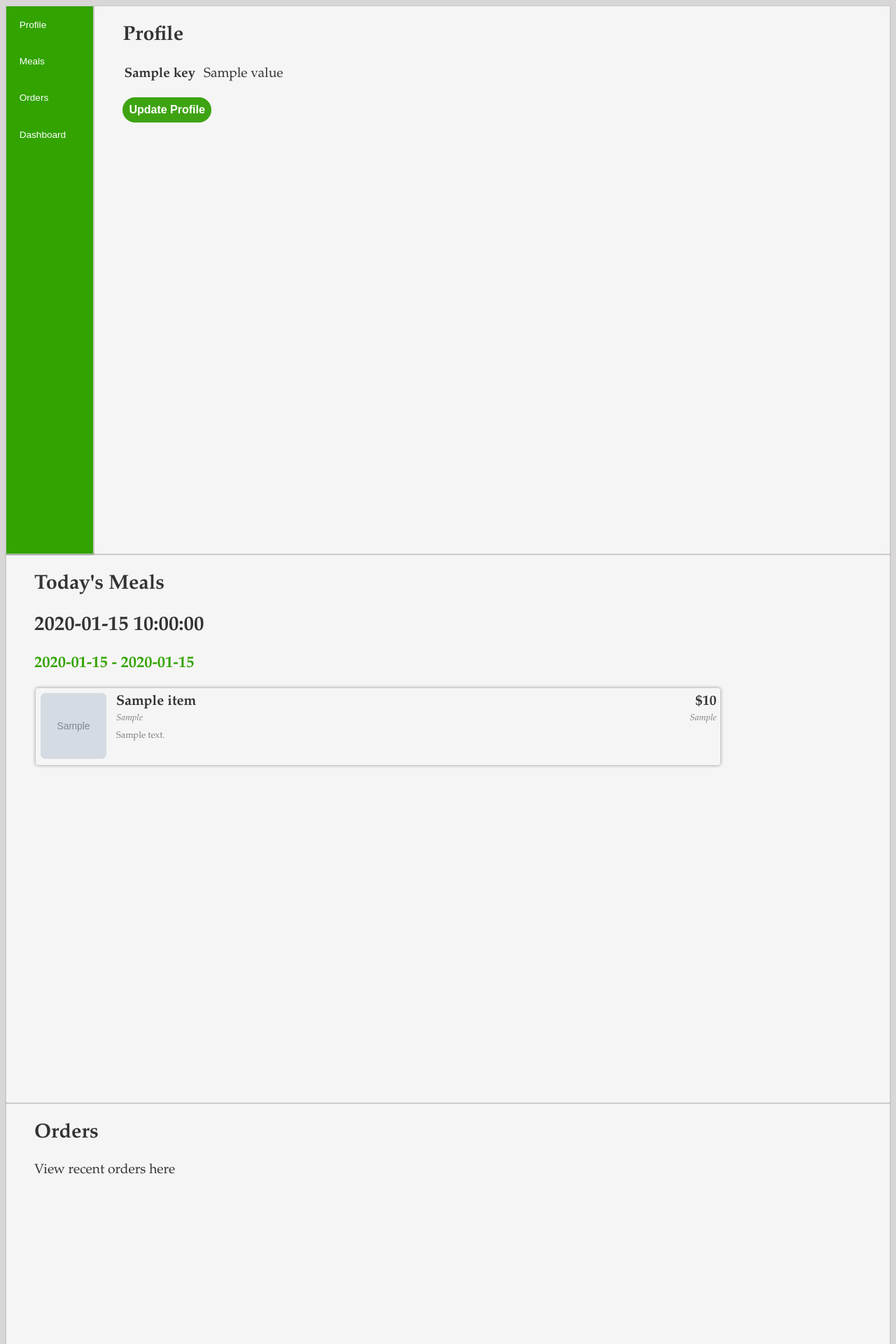
After one commit to shanbhag10/lunchbox, a Flask app: template templates/user_home.html in a window 1280 px wide. The commit adds this page. Shown: the top 1920 px of the page at 70% size. Run offline with Flask 2, Linux system fonts and the light colour scheme; the template is opened without the code that fills it: most values are stand-ins (such as "Sample title", 1, 10 or a date in 2020); grey boxes marked "Sample" are stand-in pictures.

Commit message:
Fix design and add user page

```diff
--- a/app.py
+++ b/app.py
@@ -80,10 +80,11 @@ def home(page):
 
     meals = get_meals_for_chef(session['user_id'])
     meals_dicts = meals_to_dict(meals)
-    print(meals_dicts)
 
-    return render_template('chef_home.html', user_profile=user_profile, items_dicts=items_dicts, meals_dicts=meals_dicts, page=page)
+    if user.user_type == 'chef':
+        return render_template('chef_home.html', user_profile=user_profile, items_dicts=items_dicts, meals_dicts=meals_dicts, page=page)
 
+    return render_template('user_home.html', user_profile=user_profile, items_dicts=items_dicts, meals_dicts=meals_dicts, page=page)
 
 @app.route('/add_item', methods=['POST', 'GET'])
 def add_item():
--- a/static/home.css
+++ b/static/home.css
@@ -44,7 +44,7 @@ body {
 }
 
 .tabcontent {
-    padding-left: 130px;
+    padding-left: 40px;
     display: block;
     background-color: rgb(245, 245, 245);
     border: 1px solid #ccc;
@@ -198,7 +198,7 @@ img {
 
 @media screen and (max-width: 600px) {
     .tabcontent {
-        padding-left: 80px;
+        padding-left:15px;
         font-size: 3vw;
     }
 
@@ -267,7 +267,6 @@ img {
 
 @media screen and (min-width: 1000px) {
     .tabcontent {
-        padding-left: 12%;
         font-size: 120%;
     }
 
--- /dev/null
+++ b/templates/user_home.html
@@ -0,0 +1,141 @@
+<!DOCTYPE html>
+<html>
+  <head>
+    <meta name="viewport" content="width=device-width, initial-scale=1">
+    <meta charset="UTF-8" />
+    <meta name="viewport" content="width=device-width, initial-scale=1.0" />
+    <meta http-equiv="X-UA-Compatible" content="ie=edge" />
+    <link rel="stylesheet" href="../static/common.css" />
+    <link rel="stylesheet" href="../static/home.css" />
+    <link rel="shortcut icon" href="../static/logo.jpeg" type="image/png">
+    <script src="../static/home.js"></script>
+    <title> Welcome to Lunchbox</title>
+  </head>
+  <body>
+
+    <div class="tab">
+      <button class="tablinks" onclick="openPage(event, 'Profile')" id="profile_tab">Profile</button>
+      <button class="tablinks" onclick="openPage(event, 'Meals')" id="meals_tab">Meals</button>
+      <button class="tablinks" onclick="openPage(event, 'Orders')" id="orders_tab">Orders</button>
+      <button class="tablinks" onclick="openPage(event, 'Dashboard')" id="dashboard_tab">Dashboard</button>
+    </div>
+
+    <div id="Profile" class="tabcontent">
+      <h2>Profile</h2>
+      {% if message %}
+        <p class="message">{{ message | safe }}</p>
+      {% endif %}
+
+      {% if user_profile['Profile Picture'] %}
+      <div>
+        <img class="profile_pic" src="{{ user_profile['Profile Picture'] }}"/>
+      </div>
+      {% endif %}
+
+	    <table id="user_profile">
+        {% for key, value in user_profile.items() %}
+          {% if user_profile[key] and key != 'Profile Picture' %}
+            <tr>
+              <th>{{ key }}</th>
+              <td>{{ value }}</td>
+            </tr>
+          {% endif %}
+        {% endfor %}
+      </table>
+
+      <button type="button" class="btn" onclick="openForm('user_form');">Update Profile</button>
+
+      <div id="user_form" class="add_form">
+        <form action="/update_profile" method="POST" enctype="multipart/form-data">
+          <div class="input1">
+            <div class="left">
+              First Name
+              <input type="text" name="first_name_in" value="{{ user_profile['First Name'] }}"/>
+            </div>
+            <div class="right">
+              Last Name
+              <input type="text" name="last_name_in" value="{{ user_profile['Last Name'] }}"/>
+            </div>
+          </div>
+          <div class="input1">
+            <div class="left">
+              Phone Number
+              <input type="text" name="phone_number_in" value="{{ user_profile['Phone Number'] }}"/>
+            </div>
+            <div class="right">
+              Venmo Id
+              <input type="text" name="venmo_id_in" value="{{ user_profile['Venmo Id'] }}"/>
+            </div>
+          </div>
+          <div class="input1">
+            <div class="left">
+              Address
+              <textarea name="address_in" rows="4">{{ user_profile['Address'] }}</textarea>
+            </div>
+            <div class="right">
+              <div>
+                Profile Picture
+              </div>
+              <input id="profile_pic" src="#" type="file" name="profile_pic" accept="image/*" class="pic_button">
+              <input type="submit" value="Save Profile" class="btn" onclick="openTab('profile_tab');"/>
+            </div>
+          </div>
+        </form>
+      </div>
+    </div>
+
+    <div id="Meals" class="tabcontent">
+      <h2>Today's Meals</h2>
+
+      {% if message %}
+        <p class="message">{{ message | safe }}</p>
+      {% endif %}
+
+      <div>
+        {% for meal in meals_dicts %}
+          <tr>
+            <h2>{{ meal['Date'] }}</h2>
+            <h3 style="color: rgb(50, 163, 1);">{{ meal['Pickup Start Time'] }} - {{ meal['Pickup End Time'] }}</h3>
+            {% for item in meal['Items'] %}
+              <div class="item">
+                <div class="item_pic">
+                  {% if item['Picture'] %}
+                    <img class="item_pic" src="{{ item['Picture'] }}"/>
+                  {% else %}
+                    <img class="item_pic" src="../static/food-item-icon.png"/>
+                  {% endif %}
+                </div>
+                <div class="item_content">
+                  <div class="item_title">
+                    <p class="item_big"> {{ item["Name"] }} </p>
+                    <p class="item_small"> {{ item["Item Type"] }} </p>
+                  </div>
+                  <div class="item_cost">
+                    <p class="item_big"> ${{ item["Cost"] }} </p>
+                    <p class="item_small"> {{ item["Portion Size"] }} </p>
+                  </div>
+                  <div class="item_description">
+                    <p class="item_description_text"> {{ item["Description"] }} </p>
+                  </div>
+                </div>
+              </div>
+            {% endfor %}
+          </tr>
+        {% endfor %}
+      </div>
+    </div>
+
+    <div id="Orders" class="tabcontent">
+        <h2>Orders</h2>
+        <p>View recent orders here</p>
+    </div>
+
+    <div id="Dashboard" class="tabcontent">
+        <h2>Dashboard</h2>
+        <p>Your performace (Coming Soon)</p>
+    </div>
+
+    <script>openTab("{{ page }}_tab");</script>
+
+  </body>
+</html>
```
